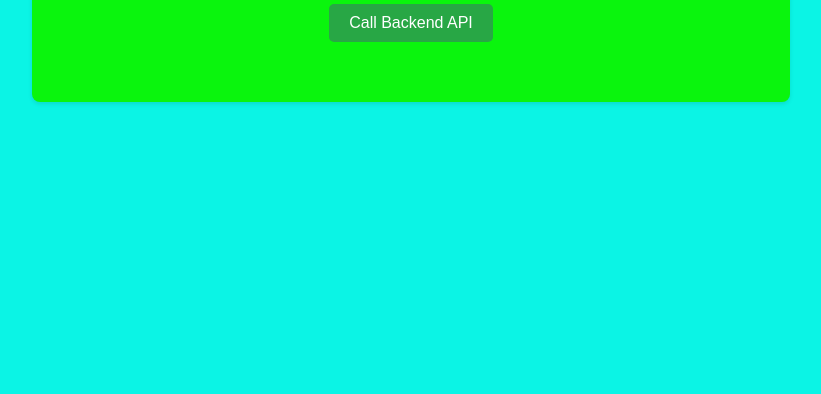
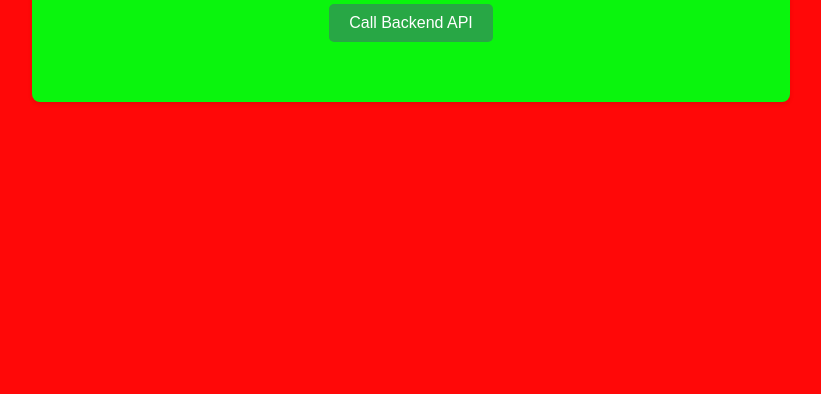
Before and after one commit to koakko/adv_lab01, a plain HTML site: page frontend/index.html in a window 1280 px wide. Shown: the part 406-800 px from the top of the page, without its empty margins (229-1050 px from the left). Drawn offline with Linux system fonts and the light colour scheme.

Commit message:
Change red body color

```diff
--- a/frontend/index.html
+++ b/frontend/index.html
@@ -7,7 +7,7 @@
     <style>
         body {
             font-family: sans-serif;
-            background-color: #0bf4e5;
+            background-color: #ff0808;
             display: flex;
             justify-content: center;
             align-items: center;
```
